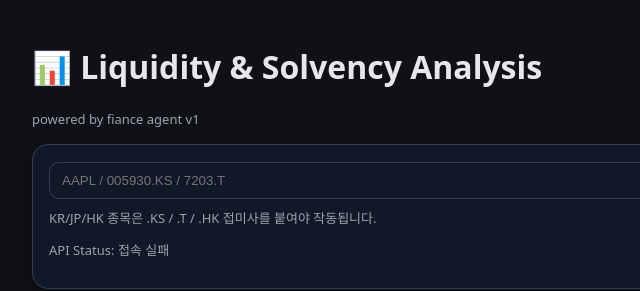
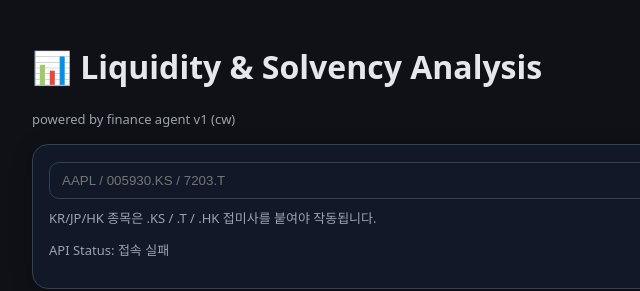
Before and after one commit to chanthr/chanthr.github.io, a plain HTML site: page index.html in a window 1280 px wide. Shown: the full height of the page, 118-758 px from the left. Drawn offline with nearby package versions, Linux system fonts and the light colour scheme; no server answers.

Commit message:
Update index.html

```diff
--- a/index.html
+++ b/index.html
@@ -32,7 +32,7 @@
 <body>
   <div class="wrap">
     <h1>📊 Liquidity & Solvency Analysis</h1>
-    <p class="muted"> powered by fiance agent v1 </p>
+    <p class="muted"> powered by finance agent v1 (cw) </p>
 
     <div class="card">
       <div class="row" style="align-items:center">
```
